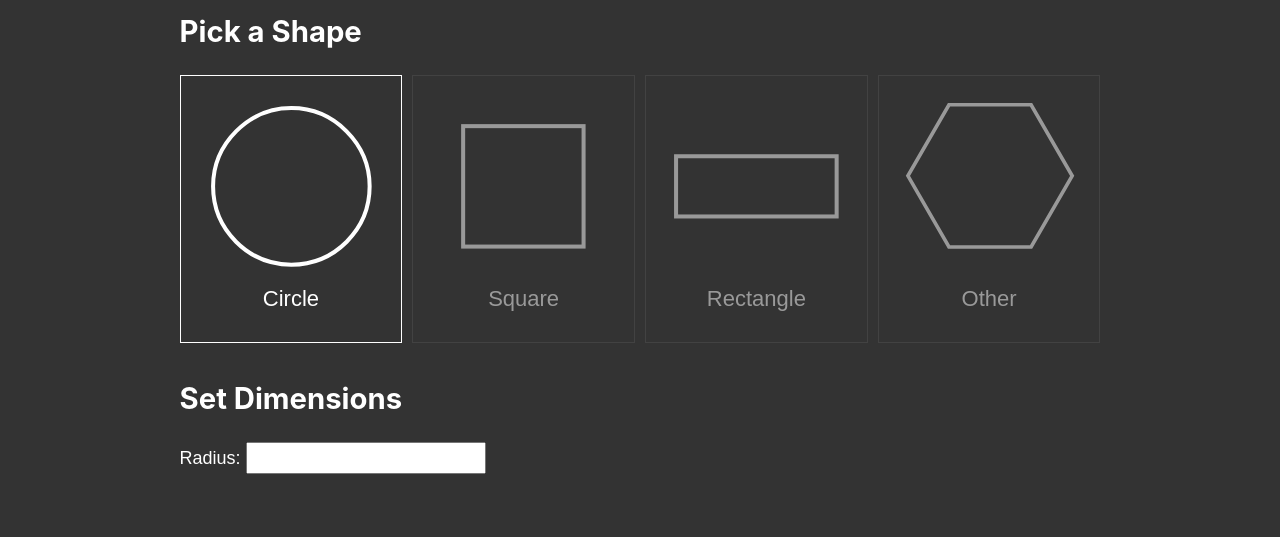
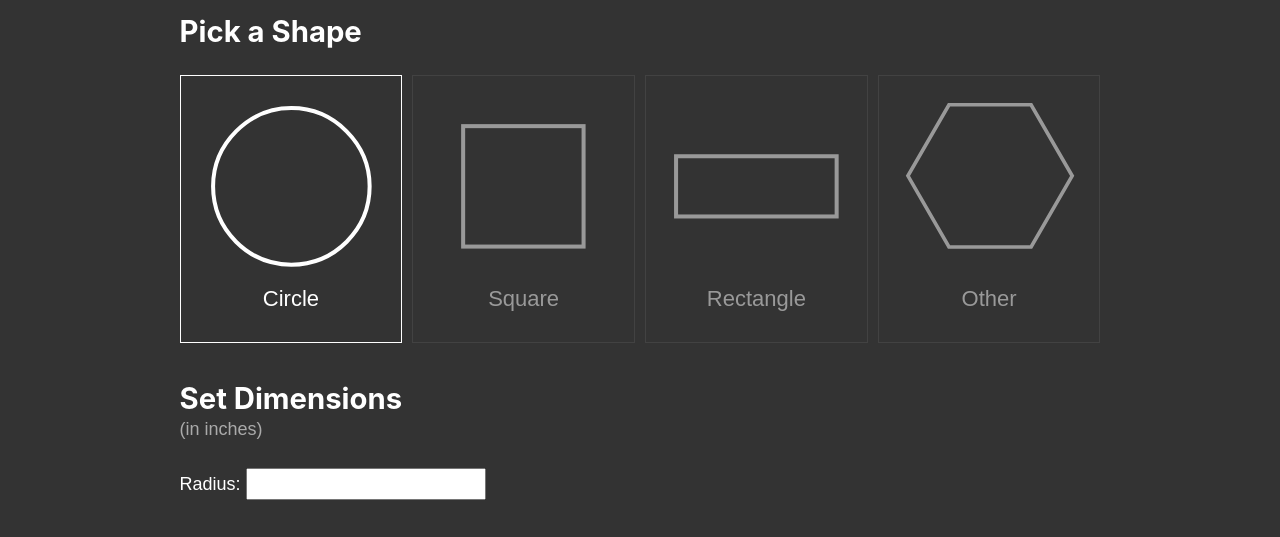
Before and after one commit to agarrharr/overpowered, a Gatsby site: page /quote in a window 1280 px wide. Both pictures are taken after a click on the label "Circle". Shown: the part 191-728 px from the top of the page. Built offline with nearby package versions, Linux system fonts and the light colour scheme; Gatsby itself is replaced by a stand-in of ours.

Commit message:
Add inches to dimensions

```diff
--- a/src/components/mat-creator.js
+++ b/src/components/mat-creator.js
@@ -18,6 +18,12 @@ const Panel = styled.div`
     opacity: 1;
     border: 1px solid #fff;
   }
+`
+
+const Description = styled.p`
+  font-size: 1em;
+  color: #aaa;
+  margin-top: -1.45rem;
 `
 
 const Button = styled.button`
@@ -300,6 +306,7 @@ class MatCreator extends React.Component {
         {this.state.shape && (
           <Panel>
             <h2>Set Dimensions</h2>
+            <Description>(in inches)</Description>
             {this.state.shape === 'rectangle' ||
             this.state.shape === 'square' ? (
               <InputGroup>
```
